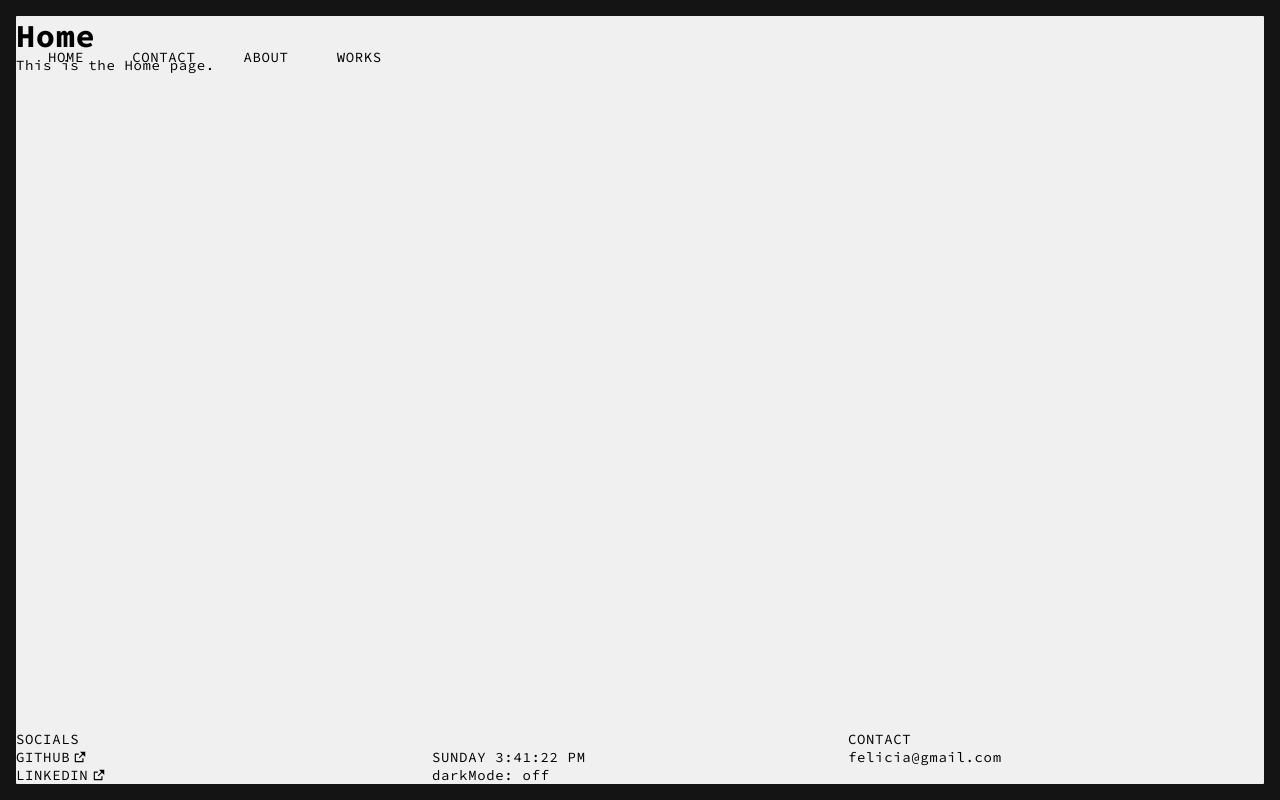
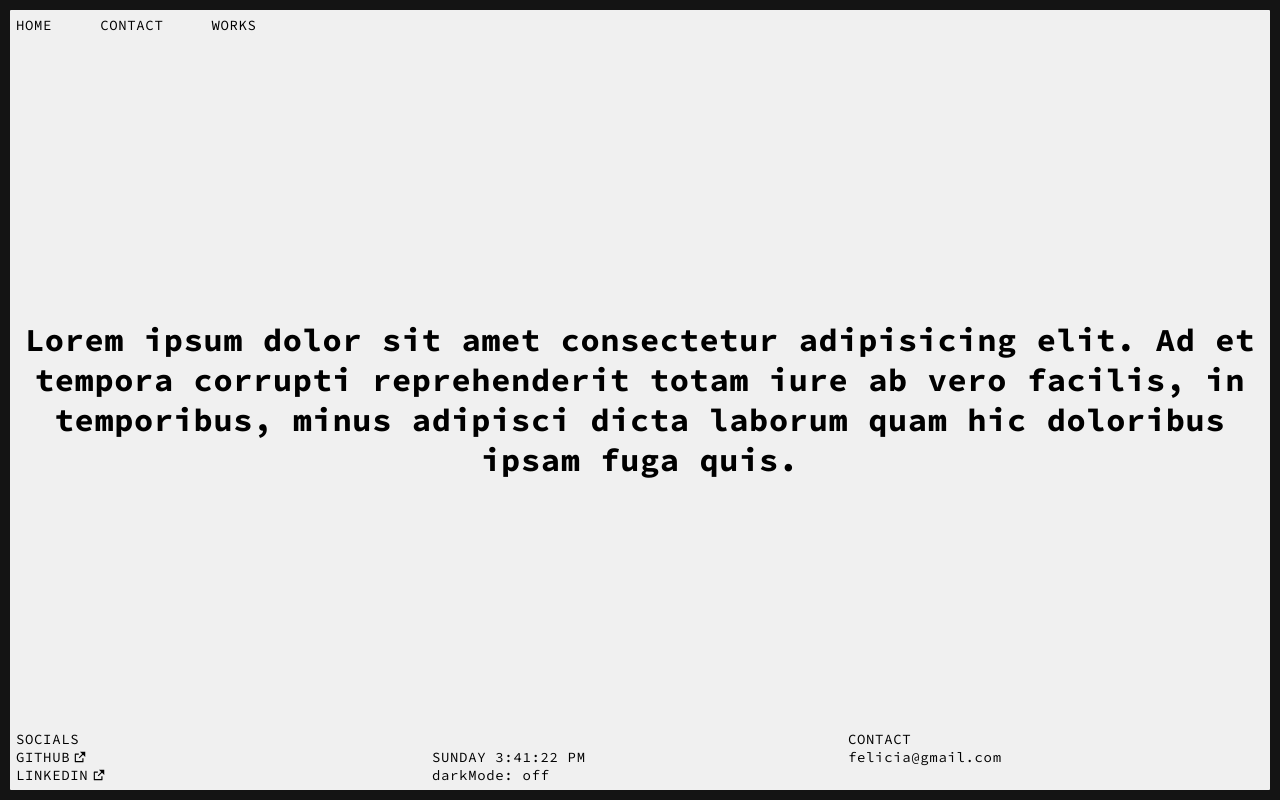
Before and after one commit to feliciawillnas/myportfolio, a React (Vite) app: page / in a window 1280 px wide. Built offline with nearby package versions, Linux system fonts and the light colour scheme.

Commit message:
css and clean up among components

```diff
--- a/src/App.jsx
+++ b/src/App.jsx
@@ -39,15 +39,26 @@ function App() {
           <Route path="/works" element={<Works />} />
           <Route path="/about" element={<About />} />
         </Routes>
-        <Footer toggleTheme={toggleTheme} isDarkMode={isDarkMode} />
+        <FooterPathProp />
       </Router>
     </ThemeProvider>
   );
 }
 
+// function PathPropWrapper({ Component }) {
+//   const location = useLocation();
+//   return <Component currentPath={location.pathname} />;
+// }
+
+// make into one function
 function HeaderPathProp() {
   const location = useLocation();
   return <Header currentPath={location.pathname} />;
 }
 
+function FooterPathProp() {
+  const location = useLocation();
+  return <Footer currentPath={location.pathname} />;
+}
+
 export default App;
--- a/src/components/Header.jsx
+++ b/src/components/Header.jsx
@@ -5,23 +5,10 @@ import styled from "styled-components";
 export default function Header({ currentPath }) {
   const [open, setOpen] = useState(false);
 
-  // const menuVariants = {
-  //   hidden: { x: "100%" },
-  //   visible: {
-  //     x: 0,
-  //     transition: { staggerChildren: 0.2, when: "beforeChildren" },
-  //   },
-  // };
-
-  // const linkVariants = {
-  //   hidden: { x: 50, opacity: 0 },
-  //   visible: { x: 0, opacity: 1 },
-  // };
-
   const navItems = [
     { id: "home", label: "home", path: "/" },
     { id: "contact", label: "contact", path: "/contact" },
-    { id: "about", label: "about", path: "/about" },
+    // { id: "about", label: "about", path: "/about" },
     { id: "works", label: "works", path: "/works" },
   ];
 
@@ -31,19 +18,10 @@ export default function Header({ currentPath }) {
         <HamburgerMenu onClick={() => setOpen(!open)}>
           {open ? "Close" : "Menu"}
         </HamburgerMenu>
-        <Nav
-          open={open}
-          // as={motion.nav}
-          // initial="hidden"
-          // animate="visible"
-          // exit="hidden"
-          // variants={menuVariants}
-        >
+        <Nav open={open}>
           <ul>
             {navItems.map((item) => (
-              <motion.li
-              // variants={linkVariants}
-              >
+              <motion.li key={item.id}>
                 <a
                   key={item.id}
                   to={item.path}
@@ -62,13 +40,13 @@ export default function Header({ currentPath }) {
 }
 
 const Main = styled.header`
-  position: absolute;
+  position: fixed;
   top: 0;
   width: 100%;
-  padding: 3rem;
+  padding: 1rem;
 
   @media (max-width: 768px) {
-    padding: 1.1rem;
+    padding: 0.7rem;
   }
 `;
 
@@ -90,19 +68,26 @@ const Nav = styled.nav`
     @media (max-width: 768px) {
       display: ${({ open }) => (open ? "flex" : "none")};
       flex-direction: column;
-      gap: 0rem;
+      gap: 0.1rem;
     }
   }
 
   li {
-    @media (max-width: 768px) {
-      :hover {
-        background-color: #000;
-        color: white;
-      }
+    display: block;
+
+    :hover {
+      background-color: #000;
+      color: white;
+    }
+
+    .active {
+      /* color: green; */
+      /* font-weight: 700; */
+      /* background-color: #000;
+      color: white; */
     }
   }
-  // Inte nödvändig
+
   a {
     display: block;
   }
--- a/src/pages/Contact.jsx
+++ b/src/pages/Contact.jsx
@@ -22,23 +22,33 @@ const Content = styled.div`
   justify-content: center;
   height: 100%;
   margin: 0 auto;
+  padding: 0 1rem;
 
   h1 {
     font-size: 8rem;
+
+    @media (max-width: 768px) {
+      font-size: 5rem;
+      line-height: 0.8;
+    }
   }
 
   h2 {
     font-size: 3rem;
     text-decoration: underline;
+    line-height: 1.5;
+    overflow-wrap: break-word;
+
+    @media (max-width: 768px) {
+      font-size: 2.5rem;
+    }
   }
 
   h4 {
-    /* font-family: "Source Code Pro", monospace; */
     font-family: "Courier New", monospace;
   }
 
   span {
-    /* xfont-family: "Source Code Pro", monospace; */
     font-family: "Courier New", monospace;
   }
 `;
--- a/src/pages/Home.jsx
+++ b/src/pages/Home.jsx
@@ -5,8 +5,14 @@ export default function Home() {
   return (
     <Main>
       <InnerBox>
-        <h1>Home</h1>
-        <p>This is the Home page.</p>
+        <InformationBox>
+          <h1>
+            Lorem ipsum dolor sit amet consectetur adipisicing elit. Ad et
+            tempora corrupti reprehenderit totam iure ab vero facilis, in
+            temporibus, minus adipisci dicta laborum quam hic doloribus ipsam
+            fuga quis.
+          </h1>
+        </InformationBox>
       </InnerBox>
     </Main>
   );
@@ -14,7 +20,7 @@ export default function Home() {
 
 const Main = styled.main`
   height: 100vh;
-  padding: 1rem;
+  padding: 0.6rem;
   background-color: ${({ theme }) => theme.secondary};
 `;
 
@@ -23,3 +29,12 @@ const InnerBox = styled.div`
   border-radius: 1px;
   background-color: ${({ theme }) => theme.primary};
 `;
+
+const InformationBox = styled.div`
+  display: flex;
+  flex-direction: column;
+  justify-content: center;
+  align-items: center;
+  height: 100%;
+  text-align: center;
+`;
```
